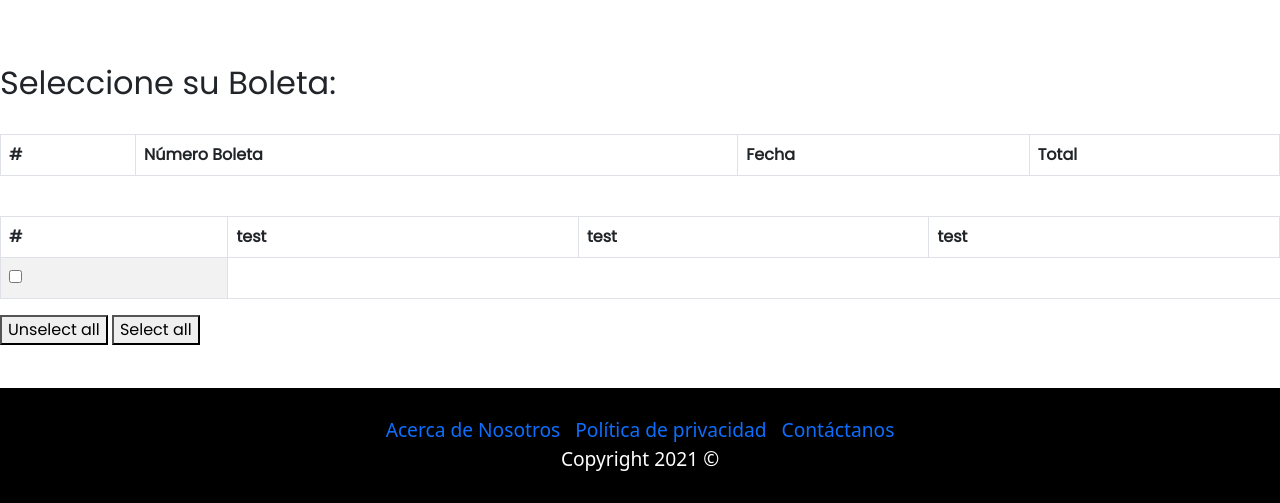
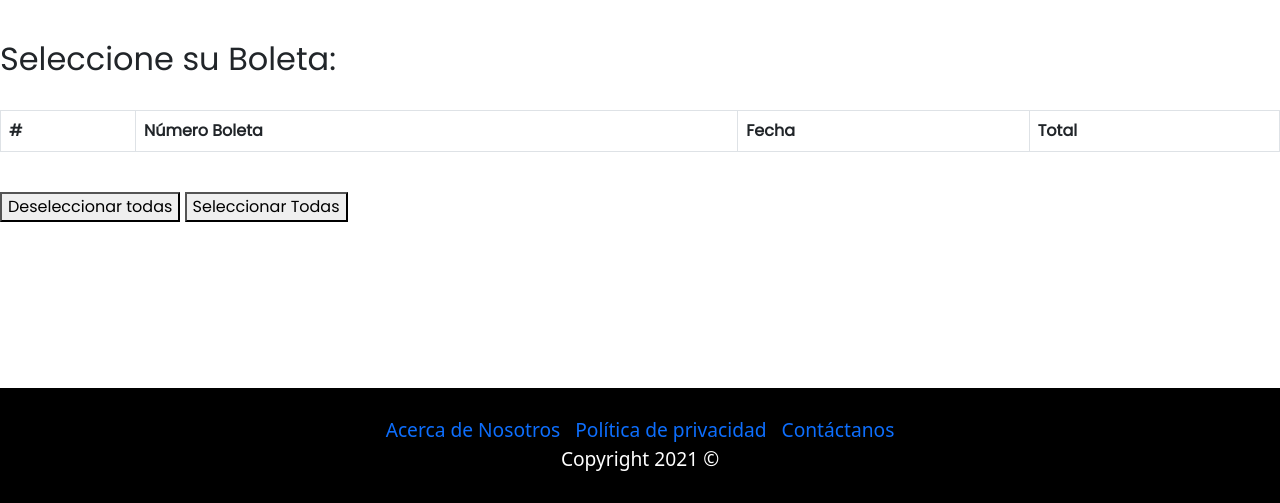
Before and after one commit to Empowerdeith/ProyectoPostVenta, a Django app: page /devolucion/ in a window 1280 px wide. Shown: the part 520-1023 px from the top of the page. Run offline with Django 3.2, Linux system fonts and the light colour scheme; lists and menus that the app fills with data are empty.

Commit message:
Cambios a tables

```diff
--- a/api_post_venta/templates/paginas_post_venta/Devolucion/devoluciones.html
+++ b/api_post_venta/templates/paginas_post_venta/Devolucion/devoluciones.html
@@ -28,7 +28,7 @@
 					</tr>
 				</tbody>
 		</table>
-		<br><br>
+		<br>
 		<h2>Seleccione su Boleta:</h2>
 		<br>
 		<table class="table table-striped dt-responsive nowrap table-bordered" id="table_checkbox">
@@ -44,23 +44,8 @@
 			</tbody>
 		</table>
 		<br>
-		<table class="table table-striped dt-responsive nowrap table-bordered" id="table_checkbox">
-			<thead>
-				<tr>
-					<th scope="col">#</th>
-					<th scope="col">test</th>
-					<th scope="col">test</th>
-					<th scope="col">test</th>
-				</tr>
-			</thead>
-			<tbody>
-				<tr>
-					<td>
-						<input type="checkbox" id="check_1">
-					</td>
-				</tr>
-			</tbody>
-		</table>
+		<button onclick="unselectall()">Deseleccionar todas</button>
+		<button onclick="selectall()">Seleccionar Todas</button>
 		<!--<div id="myData">
 			<table class="table table-striped dt-responsive nowrap table-bordered">
 				<thead>
@@ -137,8 +122,6 @@
 
 				</tbody>
 			</table>-->
-			<button onclick="unselectall()">Unselect all</button>
-			<button onclick="selectall()">Select all</button>
 		<!--</div>-->
 	</div>
 </div>
```
